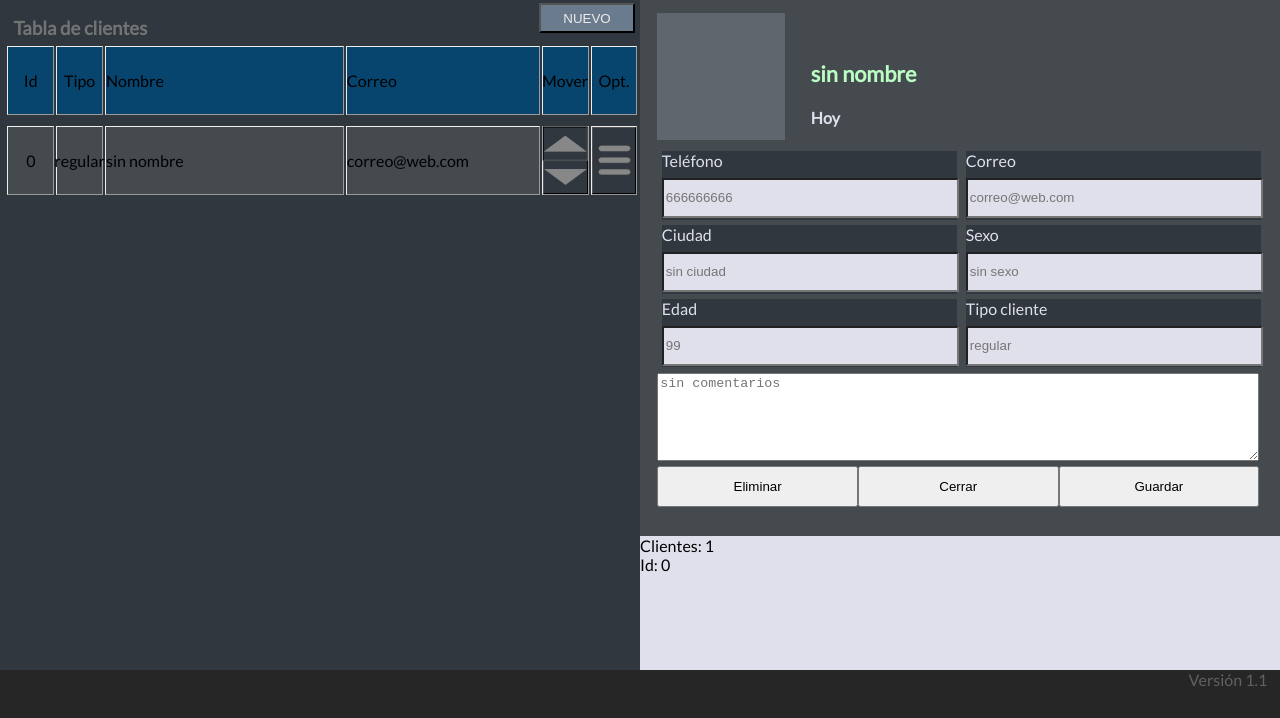
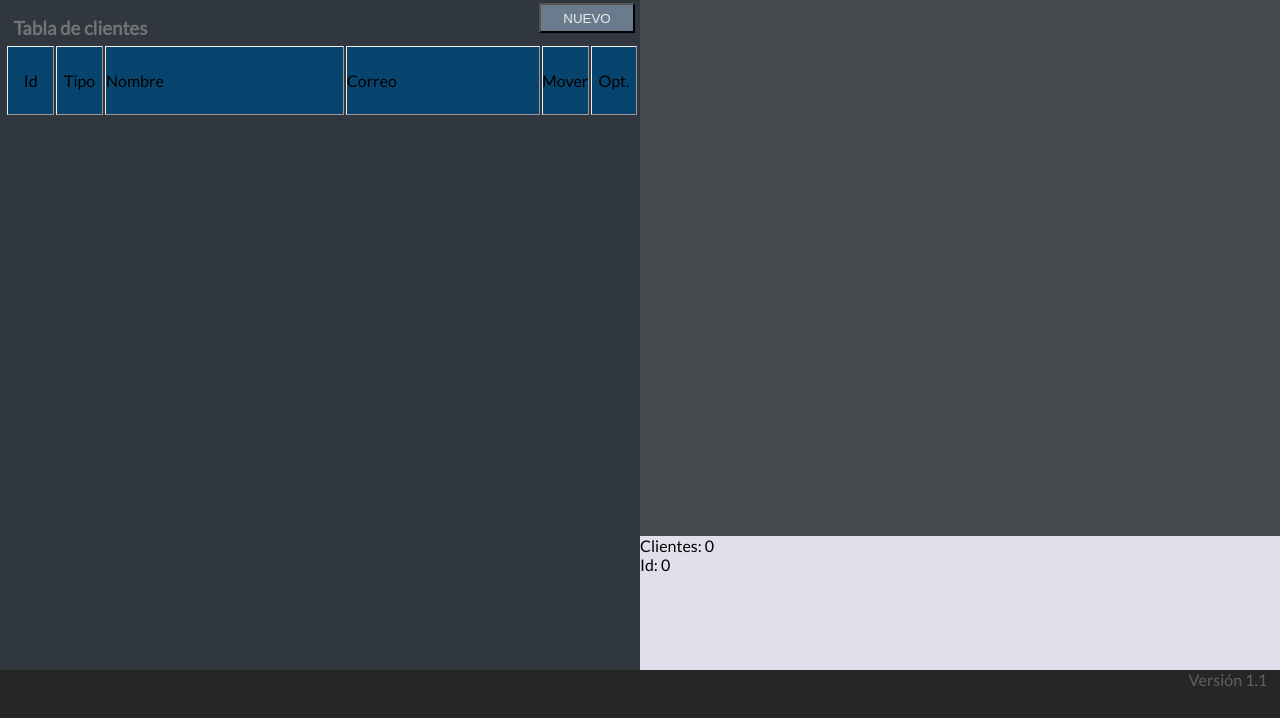
Before and after one commit to OscarEstudioSKR/GestionClientes, a plain HTML site: page index.html in a window 1280 px wide. Both pictures are taken after a click on the button "Eliminar". Shown: the part 82-800 px from the top of the page. Drawn offline with Linux system fonts and the light colour scheme.

Commit message:
Eliminar clientes, hace desaparecer la fila en la tabla

```diff
--- a/js/script.js
+++ b/js/script.js
@@ -29,7 +29,7 @@ function nuevoCliente(){
     cliente = a;
     cambiarVistaCliente();
     añadirFila();
-    refresh();
+
 }
 
 function cambiarVistaCliente(){
@@ -43,6 +43,7 @@ function cambiarVistaCliente(){
     document.getElementById("cliente-sexo").placeholder = cliente.sexo;
     document.getElementById("cliente-tipo").placeholder = cliente.tipo;
     document.getElementById("cliente-comentario").placeholder = cliente.comentario;
+    refresh();
 
 }
 function refreshTabla(){
@@ -59,9 +60,10 @@ function añadirFila(){
 
     var nuevaFila = document.createElement("element");
     nuevaFila.setAttribute("id","cliente-fila");
+    nuevaFila.setAttribute("name","elemento-fila");
 
     var nuevoBloque1 = document.createElement("bloque");
-    nuevoBloque1.setAttribute("class","seccion-p");
+    nuevoBloque1.setAttribute("class","seccion-p id");
     nuevoBloque1.innerText = clientesCartera.length-1;
     nuevaFila.appendChild(nuevoBloque1);
 
@@ -105,7 +107,7 @@ function añadirFila(){
     var nuevoBotonOpt = document.createElement("button");
     nuevoBotonOpt.setAttribute("type","submit");
     nuevoBotonOpt.setAttribute("class","boton-opciones");
-    nuevoBotonOpt.setAttribute("onclick","options()");
+    nuevoBotonOpt.setAttribute("onclick","options("+cliente.id+")");
     nuevoBloque6.appendChild(nuevoBotonOpt);
 
 
@@ -120,8 +122,8 @@ function moveDown(){
 
 }
 
-function options(){
-    cliente=clientesCartera[0];
+function options(id){
+    cliente=clientesCartera[id];
     cambiarVistaCliente();
 }
 
@@ -134,7 +136,22 @@ function abrirInfo() {
 }
 
 function eliminarCliente() {
-    delete clientesCartera[cliente.id];
+
+
+    let filas = document.getElementsByName("elemento-fila");
+
+    for (let i = 0; i < filas.length; i++) {
+        if(filas[i].firstChild.innerText == cliente.id){
+
+            document.getElementById("tabla-clientes").removeChild(filas[i]);
+        }
+    }
+
+    clientesCartera.splice(cliente.id,1);
+    cerrarInfo();
+    refresh();
+
+
 }
 
 function guardarCliente() {
```
Also changed, not shown: index.html (+4 -3 lines).
